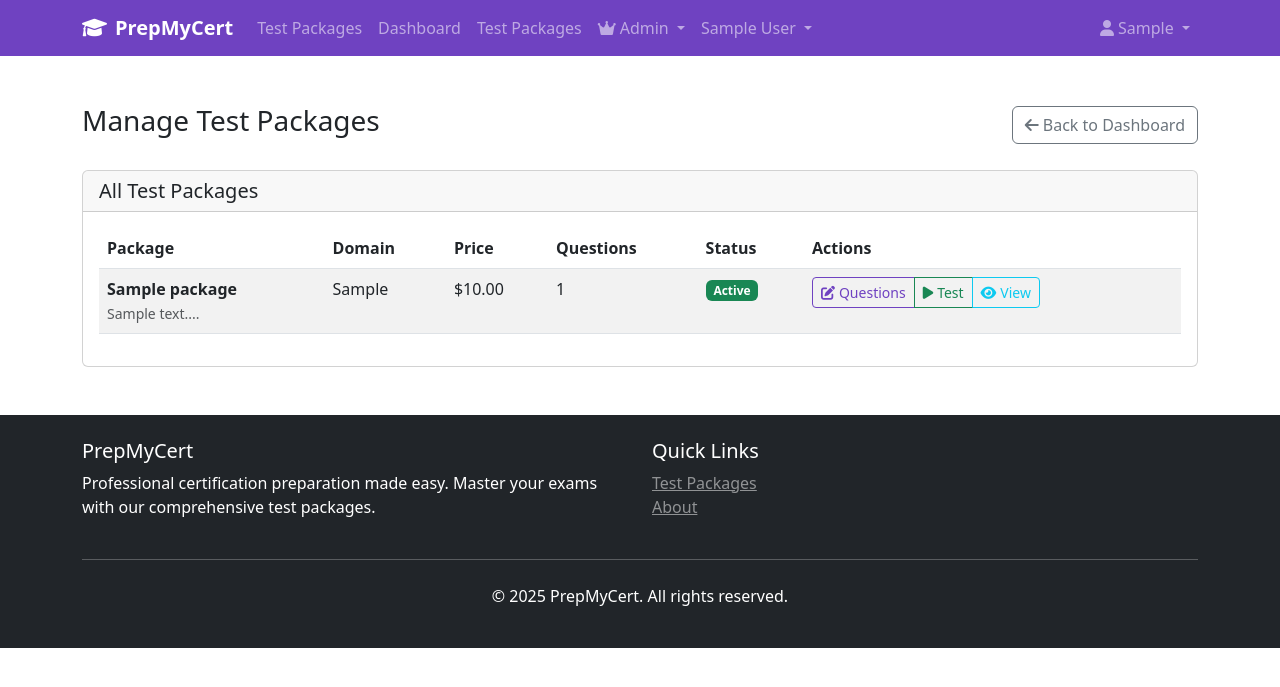
After one commit to piyush-palod/prepmycert, a Flask app: page /admin/packages in a window 1280 px wide. The commit adds this page. Shown: the top 687 px of the page. Run offline with Flask 3, Linux system fonts and the light colour scheme; a user stored in the database is signed in; tables that the repository leaves empty hold one stand-in row (values such as "Sample post").

Commit message:
Assistant checkpoint: Fix admin user permissions and add admin navigation
Assistant generated file changes:
- setup_admin.py: Fix admin user creation to properly set is_admin flag
- templates/dashboard.html: Add admin navigation section to dashboard
Add admin navigation section to dashboard
Update admin panel with better navigation
- routes.py: Add admin route to manage all packages
- templates/admin/packages.html: Create admin packages management template
- templates/base.html: Add admin navigation links

---

User prompt:

no still not working, I should have admin privilages to access any test package and do all kinds of actions like edit package, add quesiton, import question etc etc

Replit-Commit-Author: Assistant
Replit-Commit-Session-Id: b3f427b8-5525-4572-8b71-e2ace4c10231

```diff
--- a/routes.py
+++ b/routes.py
@@ -586,6 +586,16 @@ def delete_question(question_id):
     flash('Question deleted successfully!', 'success')
     return redirect(url_for('manage_questions', package_id=package_id))
 
+@app.route('/admin/packages')
+@login_required
+def admin_packages():
+    if not current_user.is_admin:
+        flash('Access denied. Admin privileges required.', 'error')
+        return redirect(url_for('dashboard'))
+
+    packages = TestPackage.query.all()
+    return render_template('admin/packages.html', packages=packages)
+
 @app.errorhandler(404)
 def not_found_error(error):
     return render_template('404.html'), 404
--- a/setup_admin.py
+++ b/setup_admin.py
@@ -23,7 +23,10 @@ def create_admin_user():
             db.session.commit()
             print("✅ Admin user created: admin@prepmycert.com / admin123")
         else:
-            print("ℹ️ Admin user already exists")
+            # Update existing user to be admin
+            admin_user.is_admin = True
+            db.session.commit()
+            print("✅ Admin user updated to have admin privileges")
 
 def create_sample_packages():
     """Create sample test packages"""
--- /dev/null
+++ b/templates/admin/packages.html
@@ -0,0 +1,81 @@
+
+{% extends 'base.html' %}
+
+{% block title %}Admin - Manage Packages{% endblock %}
+
+{% block content %}
+<div class="container my-5">
+    <div class="row">
+        <div class="col-12">
+            <div class="d-flex justify-content-between align-items-center mb-4">
+                <h1 class="h3">Manage Test Packages</h1>
+                <a href="{{ url_for('dashboard') }}" class="btn btn-outline-secondary">
+                    <i class="fas fa-arrow-left me-1"></i>Back to Dashboard
+                </a>
+            </div>
+        </div>
+    </div>
+
+    <div class="row">
+        <div class="col-12">
+            <div class="card">
+                <div class="card-header">
+                    <h5 class="card-title mb-0">All Test Packages</h5>
+                </div>
+                <div class="card-body">
+                    <div class="table-responsive">
+                        <table class="table table-striped">
+                            <thead>
+                                <tr>
+                                    <th>Package</th>
+                                    <th>Domain</th>
+                                    <th>Price</th>
+                                    <th>Questions</th>
+                                    <th>Status</th>
+                                    <th>Actions</th>
+                                </tr>
+                            </thead>
+                            <tbody>
+                                {% for package in packages %}
+                                <tr>
+                                    <td>
+                                        <strong>{{ package.title }}</strong><br>
+                                        <small class="text-muted">{{ package.description[:100] }}...</small>
+                                    </td>
+                                    <td>{{ package.domain }}</td>
+                                    <td>${{ "%.2f"|format(package.price) }}</td>
+                                    <td>{{ package.question_count }}</td>
+                                    <td>
+                                        {% if package.is_active %}
+                                            <span class="badge bg-success">Active</span>
+                                        {% else %}
+                                            <span class="badge bg-secondary">Inactive</span>
+                                        {% endif %}
+                                    </td>
+                                    <td>
+                                        <div class="btn-group" role="group">
+                                            <a href="{{ url_for('manage_questions', package_id=package.id) }}"
+                                               class="btn btn-sm btn-outline-primary">
+                                                <i class="fas fa-edit me-1"></i>Questions
+                                            </a>
+                                            <a href="{{ url_for('take_test', package_id=package.id) }}"
+                                               class="btn btn-sm btn-outline-success">
+                                                <i class="fas fa-play me-1"></i>Test
+                                            </a>
+                                            <a href="{{ url_for('package_detail', package_id=package.id) }}"
+                                               class="btn btn-sm btn-outline-info">
+                                                <i class="fas fa-eye me-1"></i>View
+                                            </a>
+                                        </div>
+                                    </td>
+                                </tr>
+                                {% endfor %}
+                            </tbody>
+                        </table>
+                    </div>
+                </div>
+            </div>
+        </div>
+    </div>
+</div>
+{% endblock %}
--- a/templates/base.html
+++ b/templates/base.html
@@ -35,11 +35,28 @@
                         <li class="nav-item">
                             <a class="nav-link" href="{{ url_for('dashboard') }}">Dashboard</a>
                         </li>
+                        <li class="nav-item">
+                            <a class="nav-link" href="{{ url_for('test_packages') }}">Test Packages</a>
+                        </li>
                         {% if current_user.is_admin %}
-                            <li class="nav-item">
-                                <a class="nav-link" href="{{ url_for('import_questions') }}">Admin</a>
-                            </li>
+                        <li class="nav-item dropdown">
+                            <a class="nav-link dropdown-toggle" href="#" id="adminDropdown" role="button" data-bs-toggle="dropdown">
+                                <i class="fas fa-crown me-1"></i>Admin
+                            </a>
+                            <ul class="dropdown-menu">
+                                <li><a class="dropdown-item" href="{{ url_for('admin_packages') }}">Manage Packages</a></li>
+                                <li><a class="dropdown-item" href="{{ url_for('import_questions') }}">Import Questions</a></li>
+                            </ul>
+                        </li>
                         {% endif %}
+                        <li class="nav-item dropdown">
+                            <a class="nav-link dropdown-toggle" href="#" id="navbarDropdown" role="button" data-bs-toggle="dropdown">
+                                {{ current_user.full_name }}
+                            </a>
+                            <ul class="dropdown-menu">
+                                <li><a class="dropdown-item" href="{{ url_for('logout') }}">Logout</a></li>
+                            </ul>
+                        </li>
                     {% endif %}
                 </ul>
 
```
Also changed, not shown: templates/dashboard.html (+14 -0 lines).
